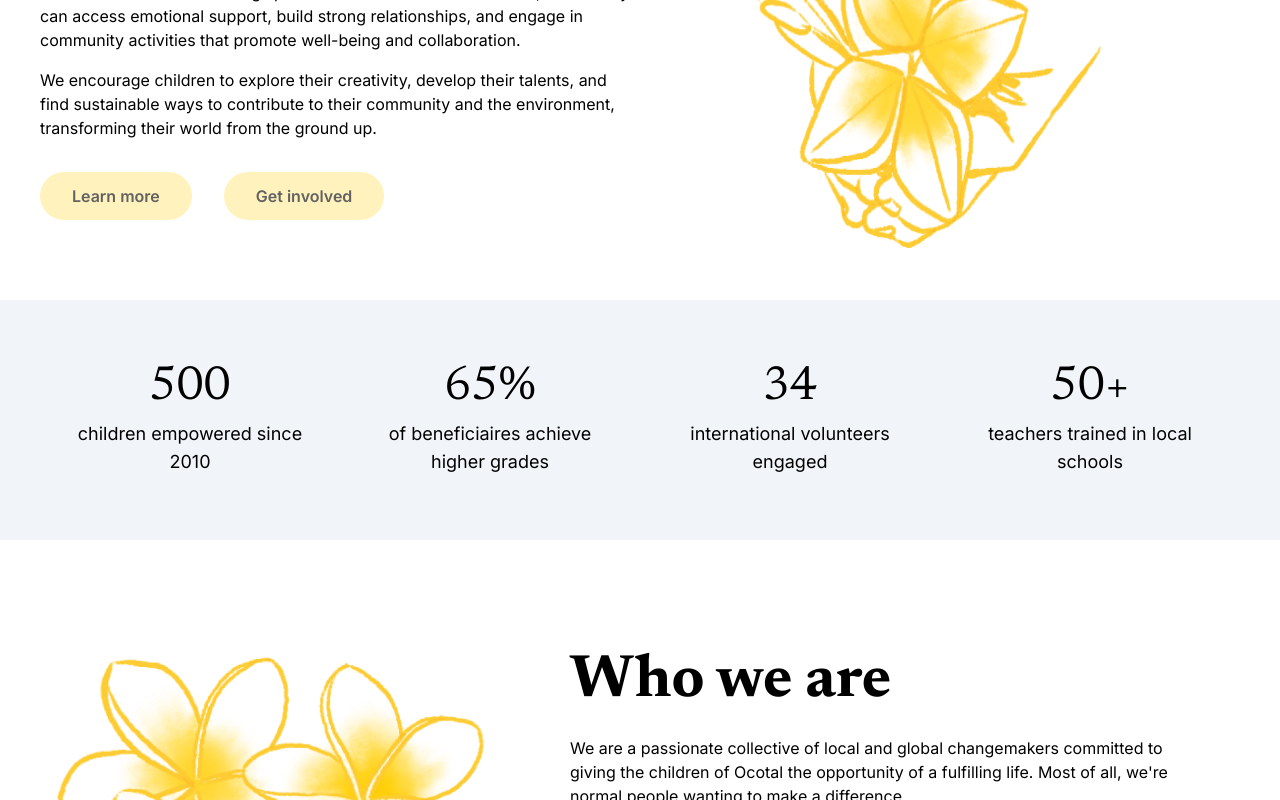
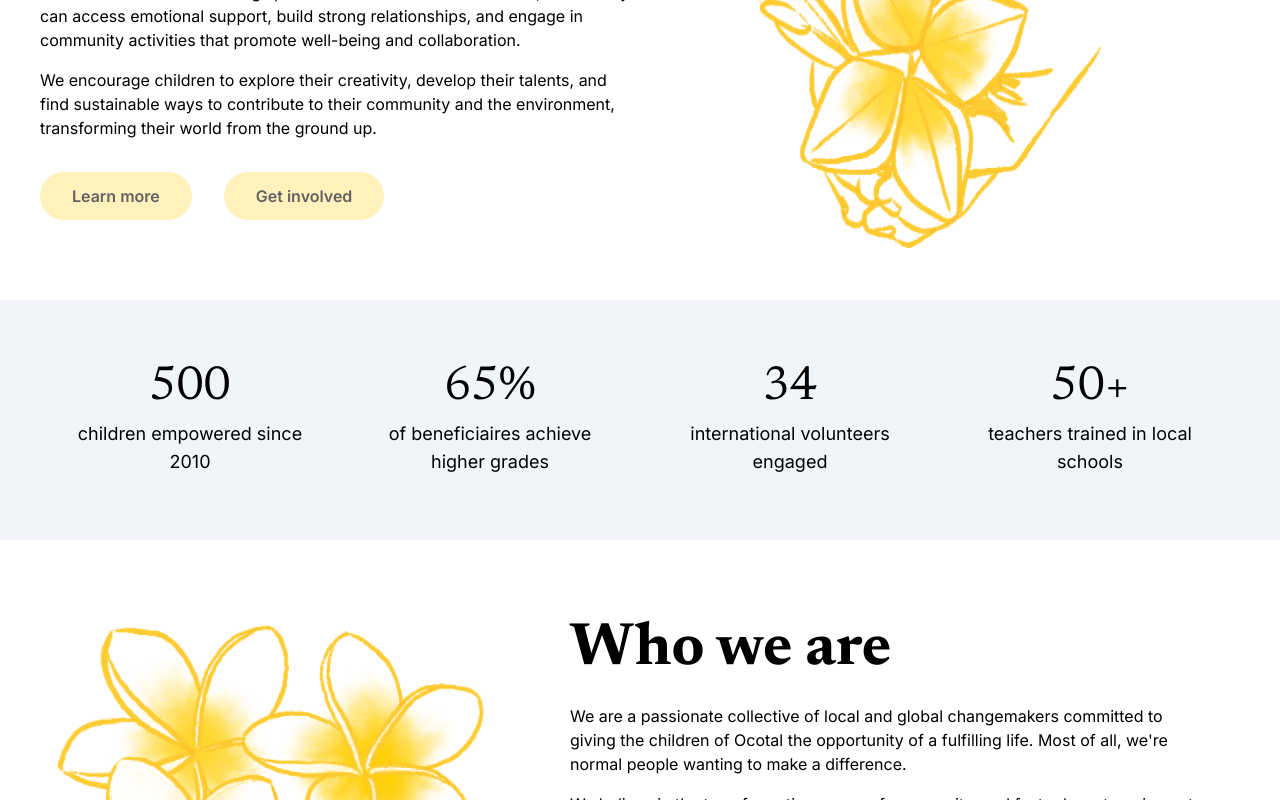
Before and after one commit to samheyman/daukaia-v3, a Next.js app: page / in a window 1280 px wide. Shown: the part 1078-1878 px from the top of the page. Built offline with nearby package versions, Linux system fonts and the light colour scheme.

Commit message:
More Tailwind work

```diff
--- a/src/app/components/Footer.tsx
+++ b/src/app/components/Footer.tsx
@@ -1,7 +1,7 @@
 export default function Footer() {
   return (
     <footer className="flex flex-col md:flex-row md:items-center">
-      <div className="footer wrapper wrapper--wide flex flex-row justify-between items-center py-8">
+      <div className="footer mx-auto w-[calc(100%-0.75rem)] lg:w-[min(1600px,(100%-4rem))] flex flex-row justify-between items-center py-8">
         <div className="text-sm">
           <p className="copy">&copy; 2021 Daukaia. All rights reserved</p>
           <ul>
--- a/src/app/components/Header.tsx
+++ b/src/app/components/Header.tsx
@@ -2,7 +2,7 @@ import Link from "next/link";
 
 export default function Header() {
   return (
-    <header className="wrapper wrapper--wide flex flex-col-reverse items-end">
+    <header className="mx-auto flex w-[calc(100%-0.75rem)] lg:w-[min(1600px,(100%-4rem))] flex-col-reverse items-end">
       <div className="header w-full mb-4">
         <Link href="/">
           <img className="logo" src="./images/logo.png" alt="Daukaia" />
--- a/src/app/components/Hero.tsx
+++ b/src/app/components/Hero.tsx
@@ -3,7 +3,7 @@ import { newseader } from "../fonts";
 
 export default function Hero() {
   return (
-    <section className="hero wrapper wrapper--wide">
+    <section className="hero mx-auto flex w-[calc(100%-0.75rem)] lg:w-[min(1600px,(100%-4rem))]">
       <div className="image-container h-full lg:w-1/2">
         <div className="gradient-right"></div>
         <img
--- a/src/app/components/JoinUs.tsx
+++ b/src/app/components/JoinUs.tsx
@@ -3,7 +3,7 @@ import { newseader } from "../fonts";
 
 export default function JoinUs() {
   return (
-    <section className="wrapper join-us flex flex-col items-center">
+    <section className="mx-auto w-[calc(100%-0.75rem)] lg:w-[min(1200px,(100%-4rem))] join-us flex flex-col items-center">
       <div className="flex items-center flex-col">
         <h1 className={`text-6xl ${newseader.className}`}>Join us!</h1>
         <p>
--- a/src/app/components/Stats.tsx
+++ b/src/app/components/Stats.tsx
@@ -3,7 +3,7 @@ import { newseader } from "../fonts";
 export default function Stats() {
   return (
     <section className=" bg-slate-100 ">
-      <dl className="my-8 py-8 py-4 wrapper flex flex-row justify-evenly">
+      <dl className="mx-auto flex py-8 py-4 w-[calc(100%-0.75rem)] lg:w-[min(1200px,(100%-4rem))] flex-row justify-evenly">
         <div className="m-8 flex-1">
           <dd className={`${newseader.className} text-5xl text-center`}>500</dd>
           <dt className="text-lg text-center pt-2">
--- a/src/app/components/WhatWeDo.tsx
+++ b/src/app/components/WhatWeDo.tsx
@@ -3,7 +3,7 @@ import { newseader } from "../fonts";
 
 export default function WhatWeDo() {
   return (
-    <section className="flex wrapper flex-col my-12">
+    <section className="mx-auto flex w-[calc(100%-0.75rem)] lg:w-[min(1200px,(100%-4rem))] flex-col my-12">
       <div className="flex lg:flex-row what-we-do flex-col-reverse">
         <div className="mx-0 w-1/2">
           <h1 className={`${newseader.className} text-6xl mt-4 mb-6`}>
--- a/src/app/components/WhoWeAre.tsx
+++ b/src/app/components/WhoWeAre.tsx
@@ -3,7 +3,7 @@ import { newseader } from "../fonts";
 
 export default function WhoWeAre() {
   return (
-    <section className="wrapper who-we-are">
+    <section className="flex mx-auto w-[calc(100%-0.75rem)] lg:w-[min(1200px,(100%-4rem))] who-we-are">
       <img
         className="mr-20"
         src="./images/three-flowers.png"
--- a/src/app/globals.css
+++ b/src/app/globals.css
@@ -48,30 +48,6 @@ h1 {
 
 p {
   font-size: 1rem;
-}
-
-.wrapper {
-  --padding: 0.375rem;
-  width: calc(100% - (2 * var(--padding)));
-  margin-inline: auto;
-  display: flex;
-  /* flex-direction: column; */
-}
-
-@media (min-width: 1024px) {
-  .wrapper {
-    --max-width: 1200px;
-    --padding: 2rem;
-    width: min(var(--max-width), 100% - (2 * var(--padding)));
-  }
-}
-
-.wrapper--wide {
-  --max-width: 1600px;
-}
-
-.wrapper--full {
-  width: 100%;
 }
 
 .header {
--- a/src/app/legal/page.tsx
+++ b/src/app/legal/page.tsx
@@ -1,6 +1,6 @@
 export default function Legal() {
   return (
-    <section className="wrapper flex flex-col my-8 pt-4 pb-8 min-h-screen">
+    <section className="flex mx-auto w-[calc(100%-0.75rem)] lg:w-[min(1200px,(100%-4rem))] flex-col my-8 pt-4 pb-8 min-h-screen">
       <h1 className="text-4xl mb-6">Legal information</h1>
       <div className="my-4 md:max-w-3xl">
         <h2 className="text-xl font-semibold">Daukaia Norge</h2>
```
